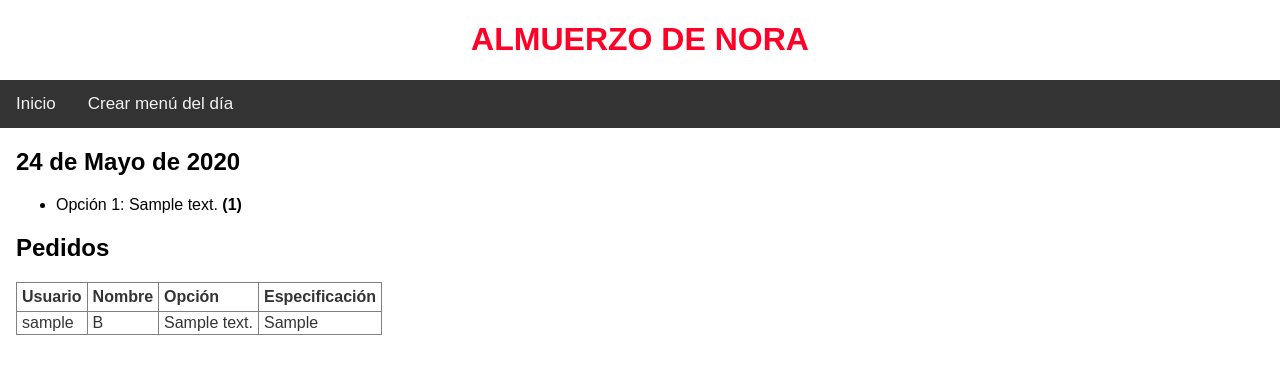
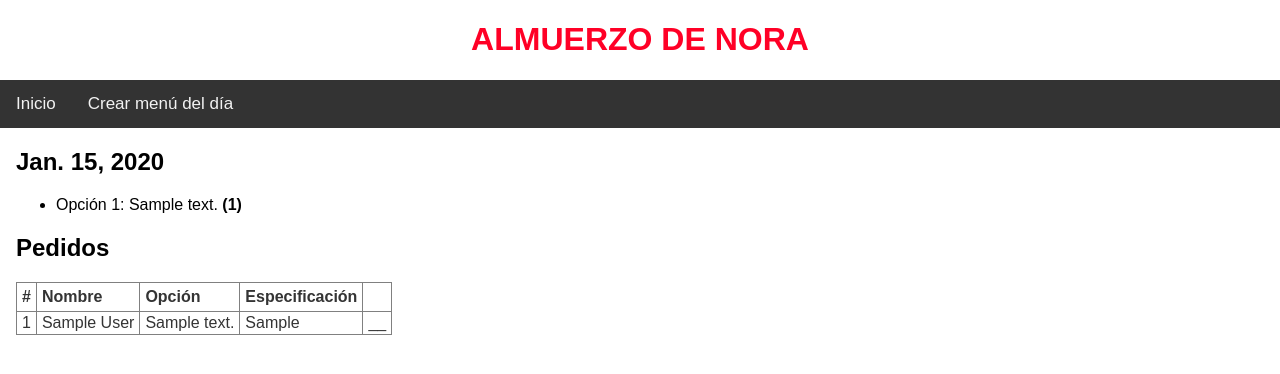
Before and after one commit to jplattus/Backend-Test-Lattus, a Django app: template templates/noraslunch/menu_detail.html in a window 1280 px wide. Shown: the top 374 px of the page. Run offline with Django 3.2, Linux system fonts and the light colour scheme; the template is opened without the code that fills it: values that come from a table or form of the project are taken from there, others are empty; tables that the repository leaves empty hold one stand-in row (values such as "Sample post").

Commit message:
chore: menu detail UX improvements

```diff
--- a/noraslunch/views.py
+++ b/noraslunch/views.py
@@ -68,7 +68,7 @@ class MenuDetailView(LoginRequiredMixin, DetailView):
     def get_context_data(self, **kwargs):
         context = super().get_context_data(**kwargs)
         context['now'] = timezone.now()
-        context['meal_orders'] = EmployeeMeal.objects.filter(meal__menu=self.object)
+        context['meal_orders'] = EmployeeMeal.objects.filter(meal__menu=self.object).order_by('meal')
         return context
 
 
--- a/templates/noraslunch/menu_detail.html
+++ b/templates/noraslunch/menu_detail.html
@@ -9,7 +9,7 @@
 
 {% block content %}
 
-    <h2>24 de Mayo de 2020</h2>
+    <h2>{{object.menu_date}}</h2>
     <ul>
         {% for meal in object.meal_set.all %}
             <li>Opción {{ forloop.counter }}: {{ meal.description }} <b>({{ meal.employeemeal_set.count }})</b></li>
@@ -22,26 +22,28 @@
     <table class="tg">
         <thead>
         <tr>
-            <th class="tg-5agr">Usuario</th>
+            <th class="tg-5agr">#</th>
             <th class="tg-5agr">Nombre</th>
             <th class="tg-5agr">Opción</th>
             <th class="tg-5agr">Especificación</th>
+            <th class="tg-5agr"></th>
         </tr>
         </thead>
         <tbody>
-        <tr>
-            {% for order in meal_orders %}
-                <td class="tg-5agr">{{ order.user.username }}</td>
-                <td class="tg-5agr">B</td>
+        {% for order in meal_orders %}
+            <tr>
+                <td class="tg-5agr">{{ forloop.counter }}</td>
+                <td class="tg-5agr">{{ order.employee_name }}</td>
                 <td class="tg-5agr">{{ order.meal.description }}</td>
                 <td class="tg-5agr">{{ order.customization }}</td>
-            {% empty %}
+                <td class="tg-5agr">__</td>
+                {% empty %}
                 <td class="tg-5agr">-</td>
                 <td class="tg-5agr">-</td>
                 <td class="tg-5agr">-</td>
-                <td class="tg-5agr">-</td>
-            {% endfor %}
-        </tr>
+                <td class="tg-5agr"></td>
+            </tr>
+        {% endfor %}
         </tbody>
     </table>
 
```
